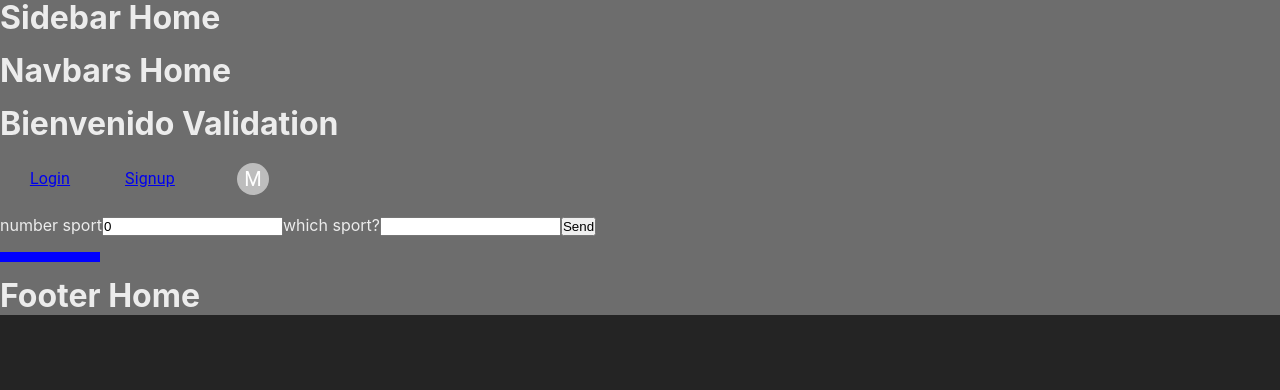
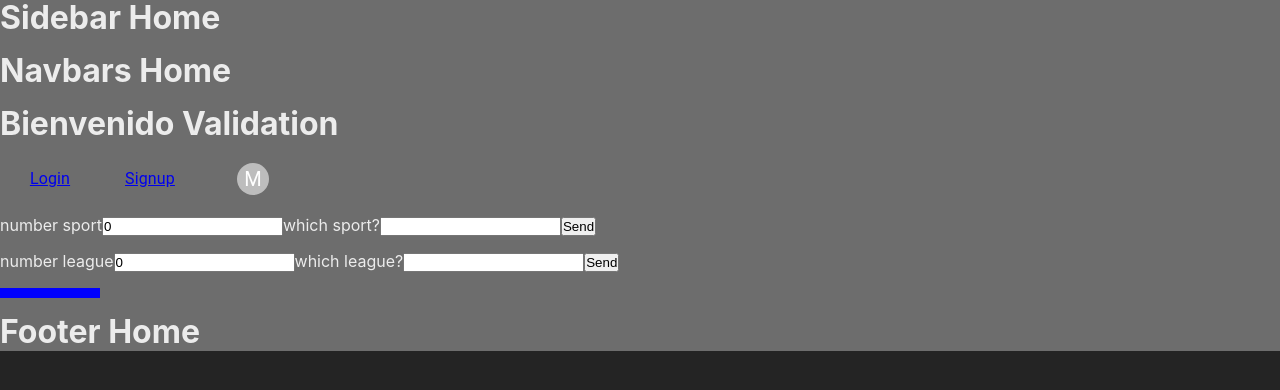
Before and after one commit to Diossmer/betfrontend, a React (Vite) app: page / in a window 1280 px wide. Shown: the top 390 px of the page. Built offline with nearby package versions, Linux system fonts and the light colour scheme; no server answers.

Commit message:
Bet Silk+ç

```diff
--- a/src/components/form/FormExercise.jsx
+++ b/src/components/form/FormLeague.jsx
@@ -1,7 +1,10 @@
-import { useState } from "react";
+import { useEffect, useState } from "react";
+//API
+import { post } from "../../api/Query";
+import { URL } from "../../api/Control";
 
 /* eslint-disable react/prop-types */
-function FormExercise({ onclick }) {
+function FormLeague({ dataLeague, setDataLeague }) {
   const [sport, setSport] = useState({
     deporteId: "0",
     nombreDeporte: "",
@@ -9,23 +12,32 @@ function FormExercise({ onclick }) {
 
   function handleSubmit(e) {
     e.preventDefault();
-    onclick(sport);
+    setDataLeague(sport);
   }
 
   function handleInputChange(e) {
     e.preventDefault();
     setSport({ ...sport, [e.target.name]: e.target.value });
   }
+  //child
+  useEffect(() => {
+    post(URL.create.league, dataLeague)
+      .then((res) => console.log(res.json()))
+      .then((data) => console.log(data));
+    return () => {
+      //limpiando setDataLeague();
+    };
+  }, [dataLeague]);
   return (
     <>
       <form onSubmit={handleSubmit}>
-        <label htmlFor="">number sport</label>
+        <label htmlFor="">number league</label>
         <input type="text" name="deporteId" onChange={handleInputChange} value={sport.deporteId} />
-        <label htmlFor="">which sport?</label>
+        <label htmlFor="">which league?</label>
         <input type="text" name="nombreDeporte" onChange={handleInputChange} value={sport.nombreDeporte} />
         <input type="submit" value="Send" />
       </form>
     </>
   );
 }
-export { FormExercise };
+export { FormLeague };
--- /dev/null
+++ b/src/components/form/FormSport.jsx
@@ -0,0 +1,44 @@
+import { useEffect, useState } from "react";
+//API
+import { post } from "../../api/Query";
+import { URL } from "../../api/Control";
+
+/* eslint-disable react/prop-types */
+function FormSport({ dataSport, setDataSport }) {
+  const [sport, setSport] = useState({
+    deporteId: "0",
+    nombreDeporte: "",
+  });
+
+  function handleSubmit(e) {
+    e.preventDefault();
+    setDataSport(sport);
+  }
+
+  function handleInputChange(e) {
+    e.preventDefault();
+    setSport({ ...sport, [e.target.name]: e.target.value });
+  }
+  //child
+  useEffect(() => {
+    post(URL.create.sport, dataSport)
+      .then((res) => console.log(res.json()))
+      .then((data) => console.log(data));
+    return () => {
+      //limpiando setDataValue();
+    };
+  }, [dataSport]);
+
+  return (
+    <>
+      <form onSubmit={handleSubmit}>
+        <label htmlFor="">number sport</label>
+        <input type="text" name="deporteId" onChange={handleInputChange} value={sport.deporteId} />
+        <label htmlFor="">which sport?</label>
+        <input type="text" name="nombreDeporte" onChange={handleInputChange} value={sport.nombreDeporte} />
+        <input type="submit" value="Send" />
+      </form>
+    </>
+  );
+}
+export { FormSport };
--- a/src/pages/Home.jsx
+++ b/src/pages/Home.jsx
@@ -4,32 +4,28 @@ import Headers from "../templates/headers/Home";
 import Navbars from "../templates/navbars/Home";
 import Footers from "../templates/footers/Home";
 //components
-import { FormExercise } from "../components/form/FormExercise";
-//hook
-import { useEffect, useState } from "react";
+import { FormSport } from "../components/form/FormSport";
+import { FormLeague } from "../components/form/FormLeague";
+//hook - father
+import { useState } from "react";
 //import { UseHook } from "../hook/UseHook";
-//API
-import { post } from "../api/Query";
-import { URL } from "../api/Control";
 //css
 import "../../public/assets/pages/Home.css";
 
 export default function Home() {
-  const [dataValue, setDataValue] = useState();
-  useEffect(() => {
-    post(URL.create.sport, dataValue)
-      .then((res) => console.log(res.json()))
-      .then((data) => console.log(data));
-    return () => {
-      //limpiando setDataValue();
-    };
-  }, [dataValue]);
+  const [dataSport, setDataSport] = useState();
+  const [dataLeague, setDataLeague] = useState();
+
+
+  //
   return (
     <div className="container">
       <Sidebar />
       <Navbars />
-      <FormExercise onclick={setDataValue} />
-      {JSON.stringify(dataValue)}
+      <FormSport dataSport={dataSport} setDataSport={setDataSport} />
+      <FormLeague  dataLeague={dataLeague} setDataLeague={setDataLeague} />
+      {JSON.stringify(dataSport)}
+      {JSON.stringify(dataLeague)}
       <Headers />
       <Footers />
     </div>
```
